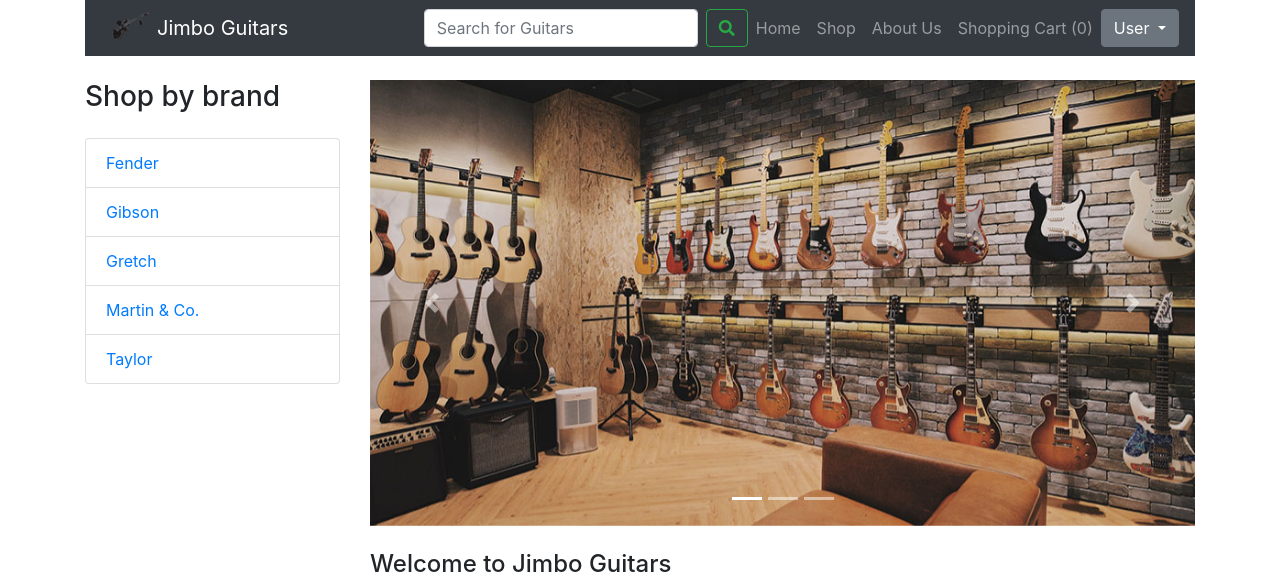
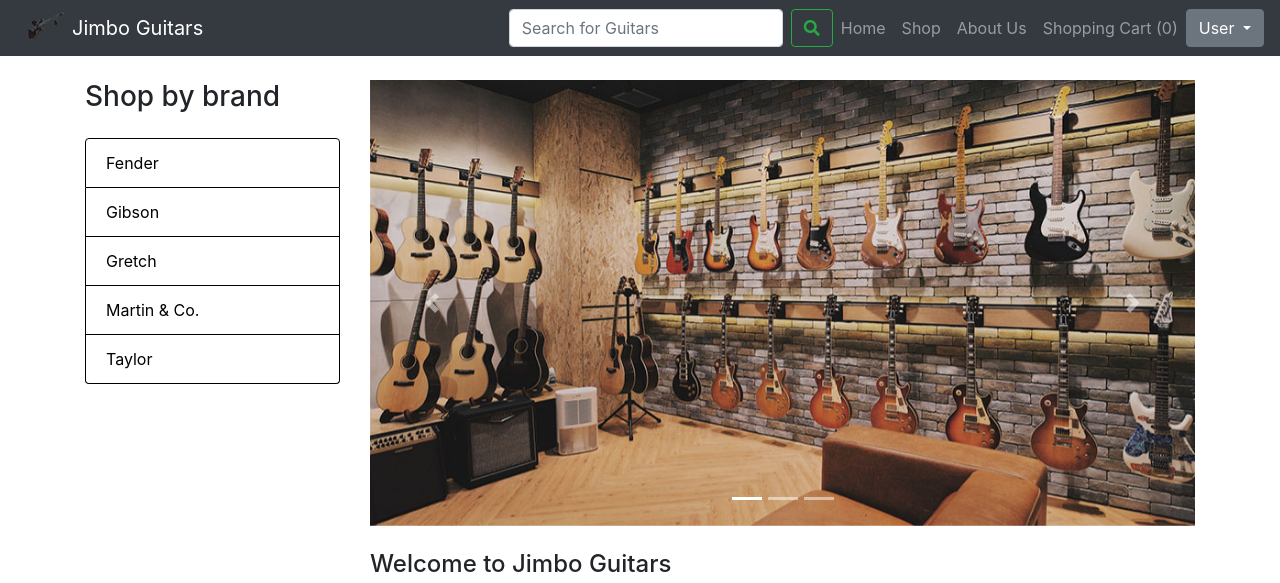
Before and after one commit to papadum-is-nice/TGC_Milestone_Project_4, a Django app: page / in a window 1280 px wide. Shown: the top 583 px of the page. Run offline with Django 3.2, Linux system fonts and the light colour scheme; some libraries are stand-ins or nearby versions.

Commit message:
Made navbar 100% width

```diff
--- a/static/style/styles.css
+++ b/static/style/styles.css
@@ -145,6 +145,11 @@
 	color: black;
 }
 
+/*homepage*/
+.list-group a {
+	color: black;
+	border: 1px solid black;
+}
 
 .cart .card img {
 	width: 50%;
--- a/templates/base.html
+++ b/templates/base.html
@@ -17,8 +17,8 @@
 </head>
 
 <body>
-    <div class="container-fluid">
 
+  <!--<div class="container-fluid">-->
   <nav class="navbar navbar-expand-lg navbar-dark bg-dark">
       <img class="nav-item" src="/static/images/JG logo.png" alt="#"></a>
       <a class="navbar-brand" href="{% url 'home' %}">Jimbo Guitars</a>
@@ -77,7 +77,7 @@
         </div>
       </div>
   </nav>
-      </div>
+      <!--</div>-->
 
   <div class='container'>
     {%block content%}{%endblock%}
```
